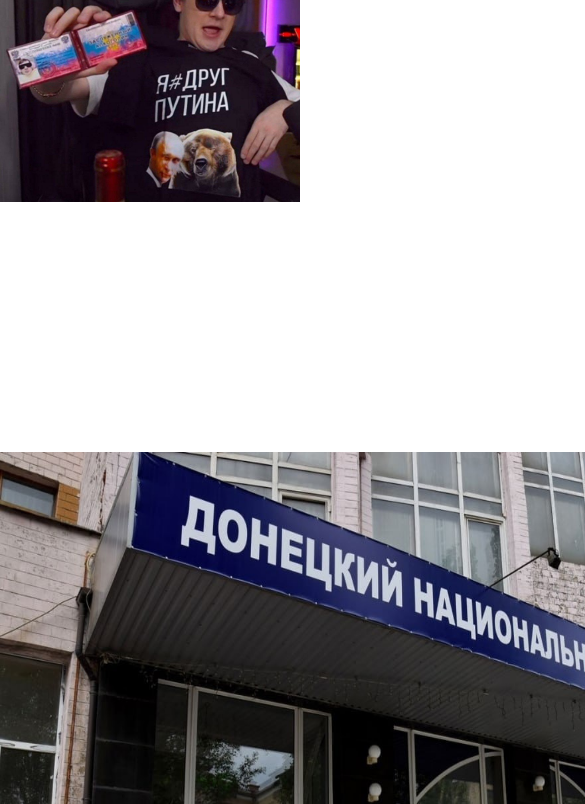
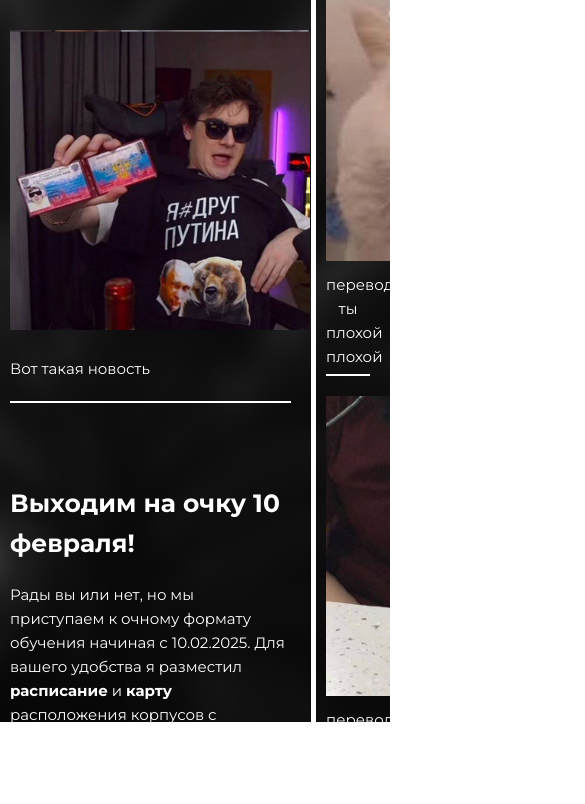
Before and after one commit to LigHan/schedule, a plain HTML site: page news.html in a window 390 px wide. Shown: the part 122-926 px from the top of the page, 585 px wide, since content can reach past the window. After the commit the page ends 844 px from the top, so only its background shows below. Drawn offline with nearby package versions, Linux system fonts and the light colour scheme.

Commit message:
Update style.css

```diff
--- a/style.css
+++ b/style.css
@@ -15,6 +15,7 @@ html {
 a {
     text-decoration: none;
     color: #fff;
+    font-weight: bolder;
 }
 
 *,
@@ -27,13 +28,36 @@ h1,h2,h3,h4,h5,h6 {
     margin: 0;
 }
 
+/* Общий стиль полосы прокрутки */
+::-webkit-scrollbar {
+    width: 5px; /* Ширина вертикального скроллбара */
+    height: 5px; /* Высота горизонтального скроллбара */
+}
+
+/* Полоса фона скроллбара */
+::-webkit-scrollbar-track {
+    background: #f1f1f1; /* Цвет фона */
+    border-radius: 5px;
+}
+
+/* Сам бегунок (ползунок) */
+::-webkit-scrollbar-thumb {
+    background: rgba(0, 0, 0, 0.397); /* Цвет ползунка */
+    border-radius: 10px;
+}
+
+/* При наведении мыши */
+::-webkit-scrollbar-thumb:hover {
+    background: #555;
+}
+
+
 /* container */
 
 .container {
     width: 100%;
     max-width: 1200px;
     margin: 0 auto;
-
 }
 
 /* intro */
@@ -50,6 +74,15 @@ h1,h2,h3,h4,h5,h6 {
     center no-repeat;
     background-size: cover;
 
+    overflow-y: auto;
+}
+
+.intro_news{
+    display: flex;
+    width: 100%;
+    height: 100vh;
+    background: url("../img/back_news.jpg") center no-repeat;
+    background-size: cover;
     overflow-y: auto;
 }
 
@@ -127,41 +160,21 @@ h1,h2,h3,h4,h5,h6 {
         font-size: 14px;
     }
 
-    /* Модальное окно (на мобильных) */
-    .modal {
-        display: flex;
-        justify-content: center;
-        align-items: center;
-        position: fixed;
-        z-index: 1000;
-        left: 0;
-        top: 0;
-        width: 100%;
-        height: 100%;
-        background-color: rgba(0, 0, 0, 0.8); /* Немного темнее фон для мобильных */
-    }
-
+    /* Для модального окна на мобильных устройствах */
     .modal-content {
-        width: 100%; /* Занимает всю ширину */
-        height: 100%; /* Занимает всю высоту */
-        padding: 0; /* Убираем отступы */
-        margin: 0; /* Убираем маргины */
-        border-radius: 0; /* Убираем скругления */
+        width: 90%; /* 90% ширины экрана */
+        padding: 10px; /* Уменьшаем отступы */
     }
 
     iframe {
-        width: 100%; /* Ифрейм займет всю ширину */
-        height: 100%; /* Ифрейм займет всю высоту */
-        border: none; /* Убираем рамку */
+        width: 100%; /* Делаем iframe адаптивным */
+        height: 200px; /* Уменьшаем высоту для мобильных устройств */
     }
 
     .close {
-        font-size: 35px;
-        color: black; /* Меняем цвет кнопки закрытия на белый для контраста */
-        position: absolute;
-        top: 10px;
+        font-size: 25px; /* Уменьшаем размер кнопки закрытия */
+        top: -5px;
         right: 10px;
-        cursor: pointer;
     }
 }
 
@@ -207,3 +220,96 @@ h1,h2,h3,h4,h5,h6 {
         height: 400px; /* Высота iframe для больших экранов */
     }
 }
+
+/* news/memes */
+
+.news{
+    width: 80%;
+    max-height: 100%;
+    background-color: #110e0e86;
+    overflow-y: auto;
+}
+
+.header_news{
+    padding-top: 5%;
+    font-size: 30px;
+    padding-left: 10px;
+
+}
+
+.header_memes{
+    padding-top: 20%;
+    font-size: 30px;
+    padding-left: 10px;
+
+}
+
+.separator{
+    width: 5px; /* Белая полоса-разделитель */
+    background-color: white; /* Цвет полосы */
+    height: 100%; /* Высота полосы на всю страницу */
+}
+
+.memes{
+    width: 19%;
+    max-height: 100%;
+    background-color: #110e0e86;
+    overflow-y: auto;
+}
+
+.container_text_memes{
+    width: calc(100% - 10px); /* 100% минус двойной margin */
+    max-width: 1200px;
+    padding: 10px; /* Внутренний отступ вместо margin */
+    box-sizing: border-box;
+    text-align: center;
+}
+
+.container_text{
+    width: calc(100% - 10px); /* 100% минус двойной margin */
+    max-width: 1200px;
+    padding: 10px; /* Внутренний отступ вместо margin */
+    box-sizing: border-box;
+}
+
+.meme-item {
+    padding: 10px 0;
+    position: relative;
+}
+
+.meme-item p {
+    margin: 5px 0;
+}
+
+.meme-item:not(:last-child)::after {
+    content: "";
+    display: block;
+    width: 100%; /* Длина разделителя */
+    height: 2px; /* Толщина */
+    background-color: white; /* Цвет */
+}
+
+.news-item {
+    padding: 30px 0;
+    position: relative;
+}
+
+.news-item p {
+    margin: 20px 0;
+}
+
+/* Разделительная линия между новостями */
+.news-item:not(:last-child)::after {
+    content: "";
+    display: block;
+    width: 100%; /* Длина линии */
+    height: 2px; /* Толщина */
+    background-color: white; /* Цвет */
+}
+
+/* text */
+
+.text_main{
+    font-size: 25px;
+    font-weight: bolder;
+}
```
